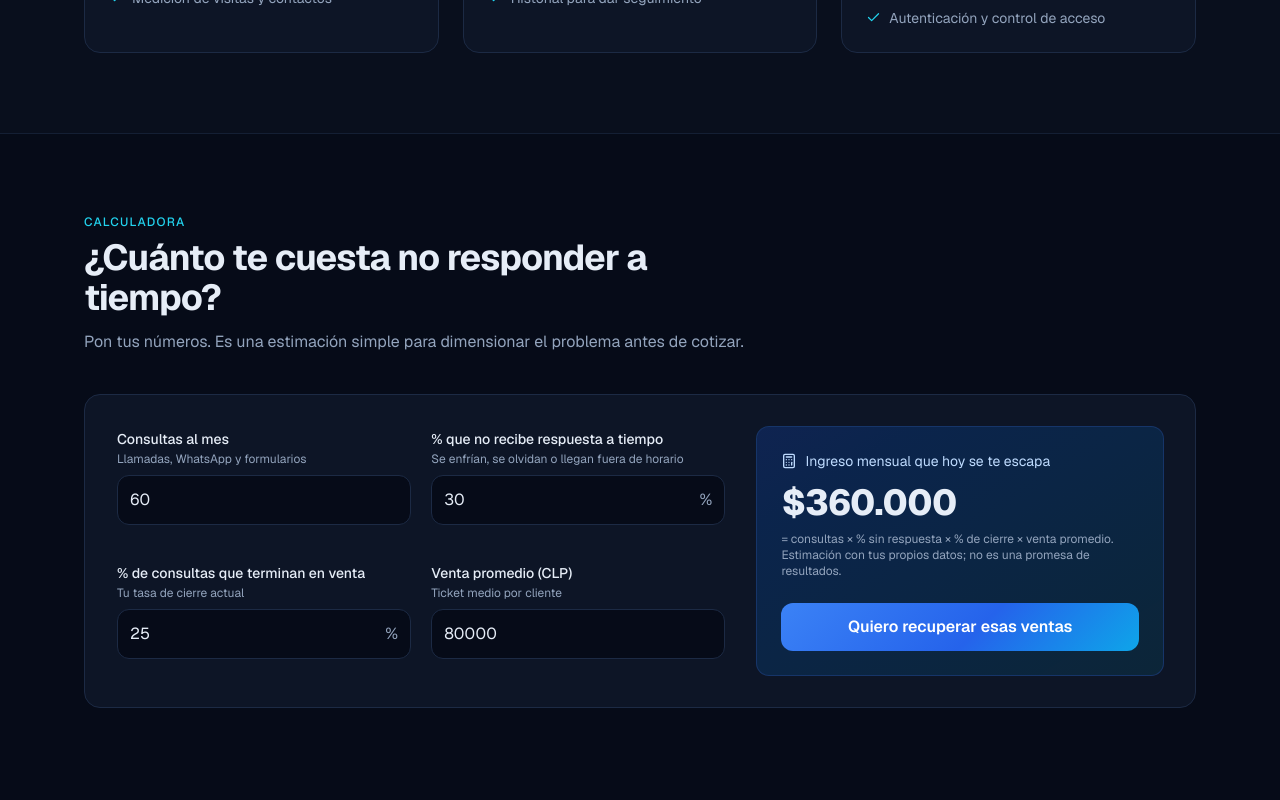
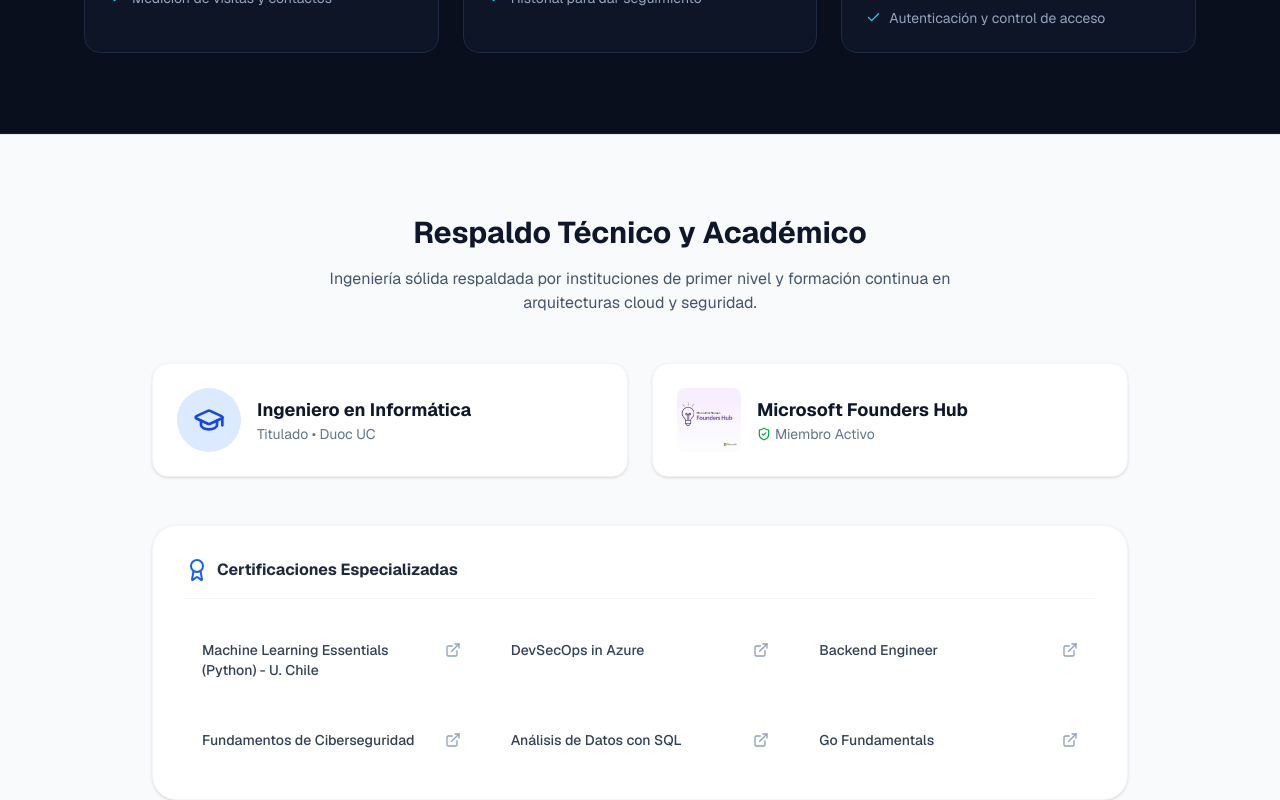
Before and after one commit to WilldiazRaM/WilldiazRaM.github.io, a Next.js app: page / in a window 1280 px wide. Shown: the part 2240-3040 px from the top of the page. Built offline with nearby package versions, Linux system fonts and the light colour scheme; no server answers.

Commit message:
fix commit

```diff
--- a/app/page.tsx
+++ b/app/page.tsx
@@ -7,6 +7,7 @@ import { ProcessSection } from "@/components/ProcessSection";
 import { ContactSection } from "@/components/ContactSection";
 import { Footer } from "@/components/Footer";
 import { StickyCta } from "@/components/StickyCta";
+import { CredentialsSection } from "@/components/CredentialsSection";
 
 export default function Home() {
   return (
@@ -16,6 +17,7 @@ export default function Home() {
         <Hero />
         <CasesSection />
         <ServicesSection />
+        <CredentialsSection />
         <RoiCalculator />
         <ProcessSection />
         <ContactSection />
--- /dev/null
+++ b/components/CredentialsSection.tsx
@@ -0,0 +1,90 @@
+import Image from "next/image";
+import { GraduationCap, Award, ExternalLink, ShieldCheck } from "lucide-react";
+import { Reveal } from "./Reveal";
+
+const certificates = [
+  { title: "Machine Learning Essentials (Python) - U. Chile", file: "certificado_uchile_machine_leaning_essentials_python.pdf" },
+  { title: "DevSecOps in Azure", file: "devsecops_in_azure.pdf" },
+  { title: "Backend Engineer", file: "2_backend_engineer.pdf" },
+  { title: "Fundamentos de Ciberseguridad", file: "3_fundamentals_cibersecurity.pdf" },
+  { title: "Análisis de Datos con SQL", file: "5_analize_data_sql.pdf" },
+  { title: "Go Fundamentals", file: "1_go_fundamentals.pdf" }
+];
+
+export function CredentialsSection() {
+  return (
+    <section className="py-20 bg-slate-50 border-t border-gray-200">
+      <div className="max-w-5xl mx-auto px-6">
+        <Reveal>
+          <div className="text-center mb-12">
+            <h2 className="text-3xl font-bold text-slate-900 mb-4">Respaldo Técnico y Académico</h2>
+            <p className="text-slate-600 max-w-2xl mx-auto">
+              Ingeniería sólida respaldada por instituciones de primer nivel y formación continua en arquitecturas cloud y seguridad.
+            </p>
+          </div>
+        </Reveal>
+
+        {/* Pilares de Autoridad */}
+        <div className="grid md:grid-cols-2 gap-6 mb-12">
+          <Reveal delay={0.1}>
+            <div className="flex items-center gap-4 bg-white p-6 rounded-2xl shadow-sm border border-gray-100">
+              <div className="bg-blue-100 p-4 rounded-full text-blue-700">
+                <GraduationCap size={32} />
+              </div>
+              <div>
+                <h3 className="font-bold text-slate-900 text-lg">Ingeniero en Informática</h3>
+                <p className="text-slate-500 text-sm">Titulado • Duoc UC</p>
+              </div>
+            </div>
+          </Reveal>
+
+          <Reveal delay={0.2}>
+            <div className="flex items-center gap-4 bg-white p-6 rounded-2xl shadow-sm border border-gray-100">
+               {/* Usamos tu imagen de public */}
+               <div className="w-16 h-16 relative flex-shrink-0">
+                  <Image
+                    src="/Microsoft_founder_member.jpg"
+                    alt="Microsoft Founders Hub"
+                    fill
+                    className="object-contain rounded-lg"
+                  />
+               </div>
+              <div>
+                <h3 className="font-bold text-slate-900 text-lg">Microsoft Founders Hub</h3>
+                <p className="text-slate-500 text-sm flex items-center gap-1">
+                  <ShieldCheck size={14} className="text-green-600"/> Miembro Activo
+                </p>
+              </div>
+            </div>
+          </Reveal>
+        </div>
+
+        {/* Grilla de Certificados PDF */}
+        <Reveal delay={0.3}>
+          <div className="bg-white p-8 rounded-3xl shadow-sm border border-gray-100">
+            <h3 className="flex items-center gap-2 font-bold text-slate-800 mb-6 pb-4 border-b border-gray-100">
+              <Award className="text-blue-600" size={24} />
+              Certificaciones Especializadas
+            </h3>
+            <div className="grid sm:grid-cols-2 lg:grid-cols-3 gap-4">
+              {certificates.map((cert, index) => (
+                <a
+                  key={index}
+                  href={`/certificates/${cert.file}`}
+                  target="_blank"
+                  rel="noopener noreferrer"
+                  className="group flex items-start justify-between p-4 rounded-xl hover:bg-slate-50 border border-transparent hover:border-slate-200 transition-all"
+                >
+                  <span className="text-sm font-medium text-slate-700 group-hover:text-blue-700 transition-colors line-clamp-2 pr-2">
+                    {cert.title}
+                  </span>
+                  <ExternalLink size={16} className="text-slate-400 group-hover:text-blue-600 flex-shrink-0 mt-0.5" />
+                </a>
+              ))}
+            </div>
+          </div>
+        </Reveal>
+      </div>
+    </section>
+  );
+}
--- a/data/contact.json
+++ b/data/contact.json
@@ -1,9 +1,9 @@
 {
   "_nota": "Edita SOLO este archivo con tus datos reales. Lo leen el sitio, la tarjeta y el generador del .vcf.",
-  "phone": "+56900000000",
-  "whatsapp": "56900000000",
-  "email": "contacto@kyriosgrid.cl",
-  "linkedin": "https://www.linkedin.com/in/tu-perfil",
+  "phone": "+56923861329",
+  "whatsapp": "56923861329",
+  "email": "proyectos@kyriosgrid.cl",
+  "linkedin": "https://www.linkedin.com/in/williams-diaz-450749247/",
   "github": "https://github.com/WilldiazRaM",
   "googleReviews": "",
   "cvUrl": ""
--- a/data/site.ts
+++ b/data/site.ts
@@ -2,7 +2,7 @@ import contact from "./contact.json";
 
 export const site = {
   name: "Williams Díaz Santander",
-  role: "Ingeniero de Software",
+  role: "Ingeniero en Informática • Duoc UC",
   brand: "Kyrios Grid",
   company: "Servicios de Desarrollo Web Williams Díaz Santander E.I.R.L.",
   city: "Santiago, Chile",
--- a/scripts/prebuild.mjs
+++ b/scripts/prebuild.mjs
@@ -11,8 +11,8 @@ const vcf = [
   "VERSION:3.0",
   "N:Díaz Santander;Williams;;;",
   "FN:Williams Díaz Santander",
-  "ORG:Servicios de Desarrollo Web Williams Díaz Santander E.I.R.L.",
-  "TITLE:Ingeniero de Software",
+  "ORG:Servicios de Desarrollo ",
+  "TITLE:Ingeniero en Informática • Duoc UC",
   `TEL;TYPE=CELL,VOICE:${c.phone}`,
   `EMAIL;TYPE=WORK:${c.email}`,
   "URL:https://digital.kyriosgrid.cl",
```
Also changed, not shown: 1 other file (tests, documents, lock files or other folders).
